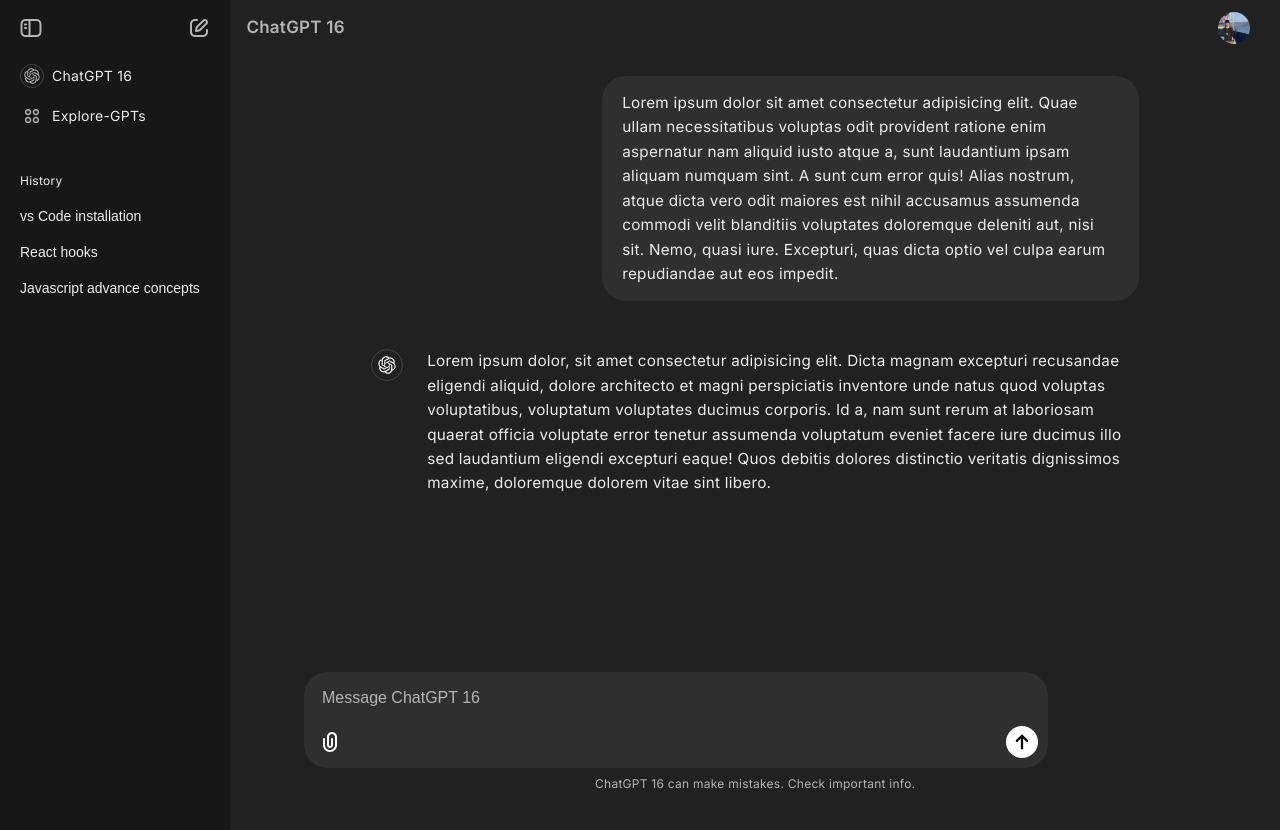
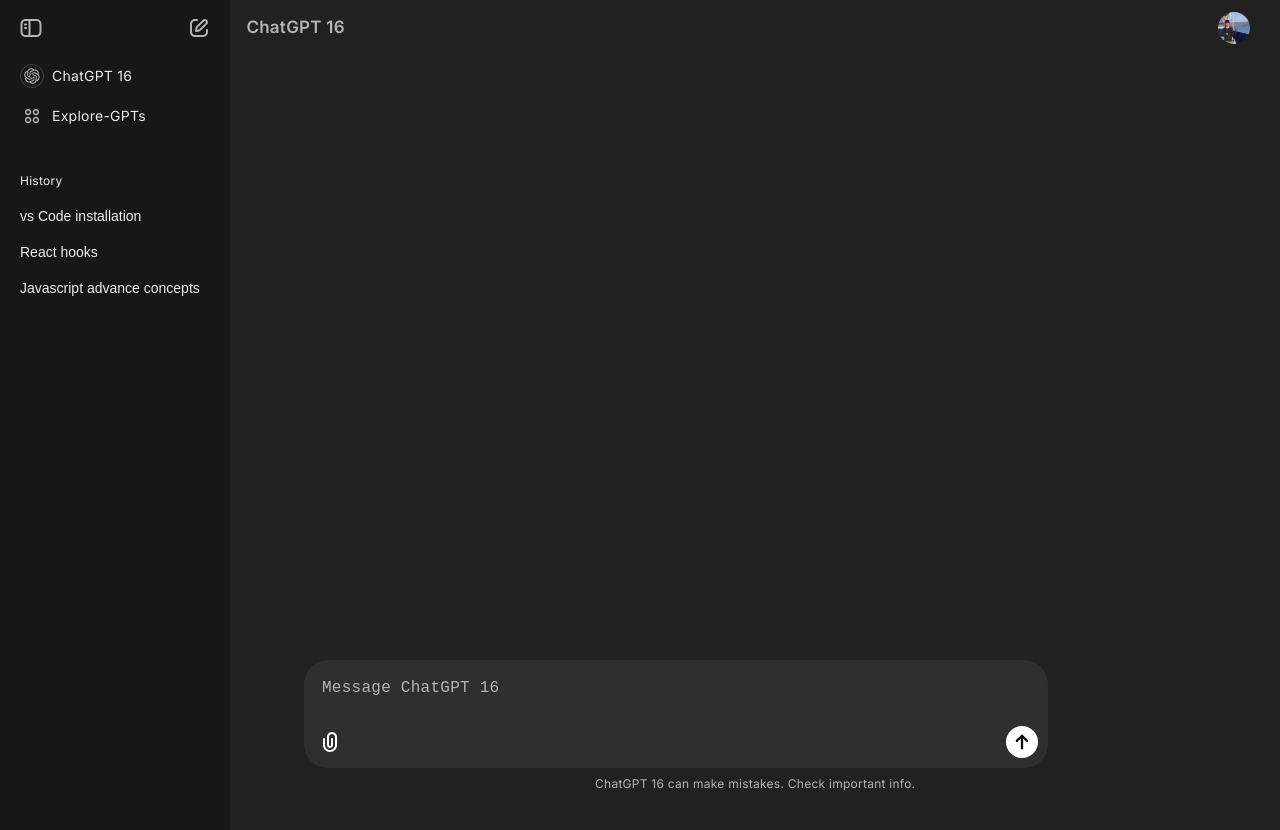
Before and after one commit to Pratikjdv16/Chatgpt-Clone, a React (Create React App) app: page /chatgpt16/1 in a window 1280 px wide. Shown: the top 830 px of the page. Built offline with nearby package versions, Linux system fonts and the light colour scheme.

Commit message:
Created edit box, made minor changes to chat box design, and added event handlers for input prompt and edit input prompt

```diff
--- a/src/App.jsx
+++ b/src/App.jsx
@@ -9,13 +9,24 @@
     status: "on",
     navWidth: "18%",
     chatWidth: "82%",
+    promptRight: "232px",
   });
 
   const onOff = () => {
     if (state.status === "on") {
-      setState({ status: "off", navWidth: "0%", chatWidth: "100%" });
+      setState({
+        status: "off",
+        navWidth: "0%",
+        chatWidth: "100%",
+        promptRight: "370px",
+      });
     } else {
-      setState({ status: "on", navWidth: "18%", chatWidth: "82%" });
+      setState({
+        status: "on",
+        navWidth: "18%",
+        chatWidth: "82%",
+        promptRight: "232px",
+      });
     }
     console.log("Clicked");
   };
--- a/src/Components/Chat/CSS/Chat.css
+++ b/src/Components/Chat/CSS/Chat.css
@@ -46,7 +46,7 @@
   width: 36px;
   height: 36px;
   margin-right: 1rem;
-  margin-top: 0.2rem;
+  margin-top: 0.3rem;
   cursor: pointer;
 }
 
@@ -60,16 +60,104 @@
 }
 
 .promptContentDiv {
-  color: #ececec;
   background-color: #323232d9;
   border-radius: 1.5rem;
-  font-size: 16px;
-  white-space: pre-wrap;
   max-width: 537px;
   height: fit-content;
   padding: 15px 20px;
 }
 
+.promptContentDiv > p {
+  color: #ececec;
+  font-size: 16px;
+  white-space: pre-wrap;
+  overflow-wrap: break-word;
+  word-wrap: break-word;
+}
+
+.promptEditBox {
+  background-color: #424242;
+  width: 100%;
+  height: fit-content;
+  padding: 12px;
+  border-radius: 1.5rem;
+}
+
+.promptEditBoxContentDiv {
+  min-height: fit-content;
+  max-height: fit-content;
+  margin: 0.5rem;
+}
+
+.promptEditBoxContentDiv > textarea {
+  color: #ececec;
+  background-color: #424242;
+  text-wrap: wrap;
+  width: 100%;
+  min-height: 45px !important;
+  max-height: 185px !important;
+  resize: none;
+  overflow-wrap: break-word;
+  word-wrap: break-word;
+  appearance: none;
+  overflow-y: auto;
+  border: none;
+  outline: none;
+  letter-spacing: 0.016rem;
+  line-height: 1.5rem;
+  font-size: 1rem;
+  font-weight: 400;
+}
+
+.promptEditBoxContentDiv > textarea::placeholder {
+  color: #b4b4b4;
+}
+
+.promptEditBoxContentDiv > textarea::-webkit-scrollbar {
+  width: 12px;
+}
+
+.promptEditBoxContentDiv > textarea::-webkit-scrollbar-track {
+  background: #424242;
+}
+
+.promptEditBoxContentDiv > textarea::-webkit-scrollbar-thumb {
+  background: #676767;
+}
+
+.promptEditBoxActionDiv {
+  display: flex;
+  justify-content: flex-end;
+  align-items: center;
+  height: 38px;
+}
+
+.promptEditBoxActionDiv > button {
+  display: flex;
+  justify-content: center;
+  align-items: center;
+  border: none;
+  border-radius: 2rem;
+  font-weight: 0.8rem;
+  font-weight: 500;
+  width: 71px;
+  height: 100%;
+  padding: 8px 14px;
+  outline: none;
+}
+
+#cancelBtn {
+  background-color: #212121;
+  color: #ececec;
+  margin-right: 1rem;
+}
+
+#updateBtn {
+  background-color: #f9f9f9;
+  color: #0d0d0d;
+}
+
+/* Response Section */
 .aiResponseBox {
   display: flex;
   justify-content: space-between;
@@ -99,38 +187,62 @@
   height: fit-content;
 }
 
+/* Prompt Input section */
 .promptInputBox {
   background-color: #2f2f2f;
   border-radius: 1.5rem;
   position: fixed;
   bottom: 32px;
-  right: 232px;
   width: 744px;
   height: fit-content;
   padding: 4px 10px;
+  transition: all 0.4s;
 }
 
 .promptInputContentDiv {
+  color: #ececec;
+  background-color: #2f2f2f;
+  font-size: 1rem;
+  text-wrap: wrap;
   width: 100%;
-  min-height: 44px;
-  max-height: 121px;
+  height: fit-content;
   padding: 0px 8px;
 }
 
-.promptInputContentDiv > input {
+.promptInputContentDiv > textarea {
   color: #ececec;
   background-color: #2f2f2f;
+  text-wrap: wrap;
+  width: 100%;
+  min-height: 40px;
+  max-height: 185px;
+  resize: none;
+  overflow-wrap: break-word;
+  word-wrap: break-word;
+  appearance: none;
+  overflow-y: auto;
   border: none;
+  outline: none;
+  letter-spacing: 0.016rem;
   font-size: 1rem;
-  width: 100%;
-  min-height: 44px;
-  max-height: 121px;
-  outline: none;
+  padding-top: 15px;
+  font-weight: 400;
 }
 
-.promptInputContentDiv > input::placeholder {
+.promptInputContentDiv > textarea::placeholder {
   color: #b4b4b4;
-  font-size: 1rem;
+}
+
+.promptInputContentDiv > textarea::-webkit-scrollbar {
+  width: 12px;
+}
+
+.promptInputContentDiv > textarea::-webkit-scrollbar-track {
+  background: #2f2f2f;
+}
+
+.promptInputContentDiv > textarea::-webkit-scrollbar-thumb {
+  background: #3c3c3c;
 }
 
 .promptActionButtonsDiv {
@@ -138,7 +250,7 @@
   justify-content: space-between;
   align-items: center;
   width: 100%;
-  height: 44px;
+  height: 45px;
 }
 
 .promptActionButtonsDiv button {
--- a/src/Components/Chat/Chat.jsx
+++ b/src/Components/Chat/Chat.jsx
@@ -1,12 +1,90 @@
-import React from "react";
+import React, { useRef, useState } from "react";
 import "./CSS/Chat.css";
 
 const Chat = ({ state }) => {
+  const textAreaRef = useRef(null);
+
+  const [promptText, setPromptText] = useState({
+    text: "",
+  });
+  const [storePrompt, setStorePrompt] = useState("");
+  const [editPromptText, setEditPromptText] = useState({
+    text: "",
+  });
+
+  const [displayChatBox, setDisplayChatBox] = useState({
+    chatBox: false,
+    promptBox: false,
+    editPromptBox: false,
+  });
+
+  const handleInput = () => {
+    const textarea = textAreaRef.current;
+    textarea.style.height = "auto";
+    textarea.style.height = Math.min(textarea.scrollHeight, 185) + "px";
+  };
+
+  const onChangePromptText = (event) => {
+    const value = event.target.value;
+    setPromptText({ text: value });
+  };
+
+  const onChangeEditPromptText = (event) => {
+    const value = event.target.value;
+    setEditPromptText({ text: value });
+  };
+
+  //= On Submit
+  const handlePromptBox = () => {
+    if (promptText.text !== "") {
+      setDisplayChatBox({ ...displayChatBox, chatBox: true, promptBox: true });
+      setStorePrompt(promptText.text);
+      setPromptText({ text: "" });
+      textAreaRef.current.style.height = "40px";
+    } else {
+      alert("First type some prompt, then you upload");
+    }
+  };
+
+  //= Show Edit box
+  const handlePromptEditBox = () => {
+    setEditPromptText({ text: storePrompt });
+    setDisplayChatBox({
+      ...displayChatBox,
+      promptBox: false,
+      editPromptBox: true,
+    });
+  };
+
+  //= On update
+  const handleUpdateBtn = () => {
+    setStorePrompt(editPromptText.text);
+    setDisplayChatBox({
+      ...displayChatBox,
+      promptBox: true,
+      editPromptBox: false,
+    });
+  };
+
+  //= On cancel
+  const handleCancelBtn = () => {
+    setEditPromptText({ text: "" });
+    setDisplayChatBox({
+      ...displayChatBox,
+      promptBox: true,
+      editPromptBox: false,
+    });
+  };
+
   return (
     <section id="chat" style={{ width: state.chatWidth }}>
+      {/* Chat section */}
+      {displayChatBox.chatBox === true && (
         <div className="chatBox">
           <div className="promptBox">
-          <div className="promptEditLogoDiv">
+            {/* Edit Btn */}
+            {displayChatBox.promptBox === true && (
+              <div className="promptEditLogoDiv" onClick={handlePromptEditBox}>
                 <svg
                   width="24"
                   height="24"
@@ -23,21 +101,39 @@
                   ></path>
                 </svg>
               </div>
+            )}
 
+            {/* Content */}
+            {displayChatBox.promptBox === true && (
               <div className="promptContentDiv">
-            <p>
-              Lorem ipsum dolor sit amet consectetur adipisicing elit. Quae
-              ullam necessitatibus voluptas odit provident ratione enim
-              aspernatur nam aliquid iusto atque a, sunt laudantium ipsam
-              aliquam numquam sint. A sunt cum error quis! Alias nostrum, atque
-              dicta vero odit maiores est nihil accusamus assumenda commodi
-              velit blanditiis voluptates doloremque deleniti aut, nisi sit.
-              Nemo, quasi iure. Excepturi, quas dicta optio vel culpa earum
-              repudiandae aut eos impedit.
-            </p>
+                <p>{storePrompt}</p>
+              </div>
+            )}
+
+            {/* Edit Section */}
+            {displayChatBox.editPromptBox === true && (
+              <div className="promptEditBox">
+                <div className="promptEditBoxContentDiv">
+                  <textarea
+                    ref={textAreaRef}
+                    value={editPromptText.text}
+                    onInput={handleInput}
+                    onChange={onChangeEditPromptText}
+                  ></textarea>
+                </div>
+                <div className="promptEditBoxActionDiv">
+                  <button id="cancelBtn" onClick={handleCancelBtn}>
+                    Cancel
+                  </button>
+                  <button id="updateBtn" onClick={handleUpdateBtn}>
+                    Save
+                  </button>
                 </div>
               </div>
+            )}
+          </div>
 
+          {/* Response Section */}
           <div className="aiResponseBox">
             <div className="chatgptLogoDiv">
               <svg
@@ -62,23 +158,30 @@
             <div className="responseContentDiv">
               <p>
                 Lorem ipsum dolor, sit amet consectetur adipisicing elit. Dicta
-              magnam excepturi recusandae eligendi aliquid, dolore architecto et
-              magni perspiciatis inventore unde natus quod voluptas
+                magnam excepturi recusandae eligendi aliquid, dolore architecto
+                et magni perspiciatis inventore unde natus quod voluptas
                 voluptatibus, voluptatum voluptates ducimus corporis. Id a, nam
                 sunt rerum at laboriosam quaerat officia voluptate error tenetur
                 assumenda voluptatum eveniet facere iure ducimus illo sed
                 laudantium eligendi excepturi eaque! Quos debitis dolores
-              distinctio veritatis dignissimos maxime, doloremque dolorem vitae
-              sint libero.
+                distinctio veritatis dignissimos maxime, doloremque dolorem
+                vitae sint libero.
               </p>
             </div>
           </div>
         </div>
+      )}
 
-      {/* Prompt Action */}
-      <div className="promptInputBox">
+      {/* Message Chatgpt*/}
+      <div className="promptInputBox" style={{ right: state.promptRight }}>
         <div className="promptInputContentDiv">
-          <input type="text" placeholder="Message ChatGPT 16" />
+          <textarea
+            ref={textAreaRef}
+            value={promptText.text}
+            onInput={handleInput}
+            onChange={onChangePromptText}
+            placeholder="Message ChatGPT 16"
+          ></textarea>
         </div>
 
         <div className="promptActionButtonsDiv">
@@ -99,7 +202,7 @@
             </svg>
           </button>
 
-          <button id="submitPromptButton">
+          <button id="submitPromptButton" onClick={handlePromptBox}>
             <svg
               width="32"
               height="32"
--- a/src/Components/Navbar/SideNavbar.jsx
+++ b/src/Components/Navbar/SideNavbar.jsx
@@ -158,16 +158,17 @@
             History
           </span>
 
-          {/* History Items */}
+          {/* History */}
           {historyData.map((value, index) => {
             return (
               <NavLink
                 key={index}
                 to={`/chatgpt16/${value.id}`}
                 style={
-                  renameData.id === value.id
+                  (hoverData.id === value.id || popupData.id === value.id) &&
+                  renameData.id !== value.id
                     ? { background: "#212121" }
-                    : { background: "none" }
+                    : { background: "transparent" }
                 }
                 className="historyItems"
                 onMouseEnter={() => onEnterFunc(value.id)}
@@ -213,7 +214,7 @@
                   </div>
                 ) : null}
 
-                {/* Popup */}
+                {/* Popup section */}
                 {popupData.id === value.id && (
                   <div className="historyPopup">
                     <div className="historyPopupOptions">
```
Lines whose indentation alone changed are shown as unchanged.
